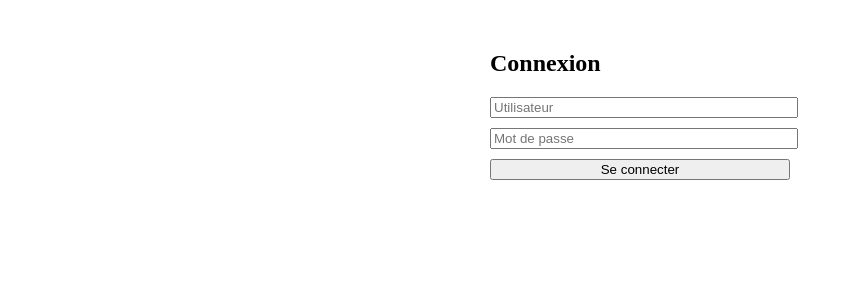
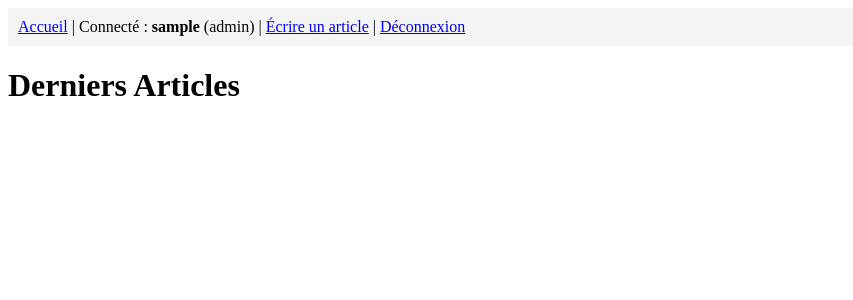
Before and after one commit to raynaldlao/Blog_Comment, a Flask app: page / in a window 1280 px wide. Shown: the top 300 px of the page, without its empty margins (0-853 px from the left). Run offline with Flask 3, Linux system fonts and the light colour scheme; the visitor is signed in with stand-in values (Sample User, id 1).

Commit message:
Manage articles, comments and replies :
+ Replaced the old login‑based home page with a new homepage displaying the list of blog articles, and added a dedicated tab to access the login page.

+ Updated role permissions so admins and authors can create, read and update articles, while users and non‑authenticated visitors have read‑only access.

+ Admins can delete all articles, while authors can only delete their own articles.

+ All authenticated roles can post comments, and the admin can delete any comment.

```diff
--- a/app/__init__.py
+++ b/app/__init__.py
@@ -3,6 +3,7 @@ import sys
 
 from flask import Flask
 
+from app.controllers.article import article_bp
 from app.controllers.login import login_bp
 from configurations.configuration_variables import env_vars
 
@@ -14,4 +15,5 @@ def initialize_flask_application():
     else:
         app.secret_key = env_vars.secret_key
     app.register_blueprint(login_bp)
+    app.register_blueprint(article_bp)
     return app
--- /dev/null
+++ b/app/controllers/article.py
@@ -0,0 +1,107 @@
+from flask import Blueprint, flash, redirect, render_template, request, session, url_for
+from sqlalchemy import select
+from sqlalchemy.orm import Session
+
+from app.models import Article, Comment
+from database.database_setup import database_engine
+
+article_bp = Blueprint("article", __name__)
+
+@article_bp.route("/")
+def list_articles():
+    with Session(database_engine) as db_session:
+        query = select(Article).order_by(Article.article_published_at.desc())
+        articles = db_session.execute(query).scalars().all()
+        return render_template("index.html", articles=articles)
+
+@article_bp.route("/article/<int:article_id>")
+def view_article(article_id):
+    with Session(database_engine) as db_session:
+        article = db_session.get(Article, article_id)
+        if not article:
+            flash("Article not found.")
+            return redirect(url_for("article.list_articles"))
+        return render_template("article_detail.html", article=article)
+
+@article_bp.route("/article/<int:article_id>/edit", methods=["GET", "POST"])
+def edit_article(article_id):
+    if session.get("role") not in ["admin", "author"]:
+        flash("Access restricted.")
+        return redirect(url_for("article.list_articles"))
+    with Session(database_engine) as db_session:
+        article = db_session.get(Article, article_id)
+        if not article or article.article_author_id != session.get("user_id"):
+            flash("You can only edit your own articles.")
+            return redirect(url_for("article.list_articles"))
+        if request.method == "POST":
+            article.article_title = request.form.get("title")
+            article.article_content = request.form.get("content")
+            db_session.commit()
+            flash("Article updated successfully!")
+            return redirect(url_for("article.view_article", article_id=article_id))
+        return render_template("article_form.html", article=article)
+
+@article_bp.route("/article/<int:article_id>/delete")
+def delete_article(article_id):
+    if session.get("role") not in ["admin", "author"]:
+        flash("Permission denied.")
+        return redirect(url_for("article.list_articles"))
+    with Session(database_engine) as db_session:
+        article = db_session.get(Article, article_id)
+        if article:
+            if article.article_author_id == session.get("user_id") or session.get("role") == "admin":
+                db_session.delete(article)
+                db_session.commit()
+                flash("Article deleted.")
+            else:
+                flash("Permission denied.")
+    return redirect(url_for("article.list_articles"))
+
+@article_bp.route("/article/new", methods=["GET", "POST"])
+def create_article():
+    if session.get("role") not in ["admin", "author"]:
+        flash("Access restricted.")
+        return redirect(url_for("article.list_articles"))
+    if request.method == "POST":
+        with Session(database_engine) as db_session:
+            new_art = Article(
+                article_title=request.form.get("title"),
+                article_content=request.form.get("content"),
+                article_author_id=session["user_id"]
+            )
+            db_session.add(new_art)
+            db_session.commit()
+            flash("Article published!")
+            return redirect(url_for("article.list_articles"))
+    return render_template("article_form.html", article=None)
+
+@article_bp.route("/article/<int:article_id>/comment", methods=["POST"])
+def post_comment(article_id):
+    if "user_id" not in session:
+        flash("Log in to comment.")
+        return redirect(url_for("auth.render_login_page"))
+    with Session(database_engine) as db_session:
+        new_comment = Comment(
+            comment_article_id=article_id,
+            comment_written_account_id=session["user_id"],
+            comment_content=request.form.get("content"),
+            comment_reply_to=int(request.form.get("reply_to")) if request.form.get("reply_to") else None
+        )
+        db_session.add(new_comment)
+        db_session.commit()
+    return redirect(url_for("article.view_article", article_id=article_id))
+
+@article_bp.route("/comment/<int:comment_id>/delete")
+def delete_comment(comment_id):
+    if session.get("role") != "admin":
+        flash("Only admins can delete comments.")
+        return redirect(request.referrer or url_for("article.list_articles"))
+    with Session(database_engine) as db_session:
+        comment = db_session.get(Comment, comment_id)
+        if comment:
+            article_id = comment.comment_article_id
+            db_session.delete(comment)
+            db_session.commit()
+            flash("Comment deleted.")
+            return redirect(url_for("article.view_article", article_id=article_id))
+    return redirect(url_for("article.list_articles"))
--- a/app/controllers/login.py
+++ b/app/controllers/login.py
@@ -6,10 +6,9 @@ from database.database_setup import database_engine
 
 login_bp = Blueprint("auth", __name__)
 
-@login_bp.route("/")
+@login_bp.route("/login-page")
 def render_login_page():
     return render_template("login.html")
-
 
 @login_bp.route("/login", methods=["POST"])
 def login_authentication():
@@ -21,24 +20,13 @@ def login_authentication():
         if user:
             session["user_id"] = user.account_id
             session["username"] = user.account_username
-            return redirect(url_for("auth.dashboard"))
+            session["role"] = user.account_role
+            return redirect(url_for("article.list_articles"))
 
         flash("Incorrect username or password.")
         return redirect(url_for("auth.render_login_page"))
 
-
-@login_bp.route("/dashboard")
-def dashboard():
-    if "user_id" not in session:
-        return redirect(url_for("auth.render_login_page"))
-
-    return (
-        f"<h1>Welcome {session['username']}</h1>"
-        "<a href='/logout'>Logout</a>"
-    )
-
-
 @login_bp.route("/logout")
 def logout():
     session.clear()
-    return redirect(url_for("auth.render_login_page"))
+    return redirect(url_for("article.list_articles"))
--- /dev/null
+++ b/app/templates/index.html
@@ -0,0 +1,32 @@
+<!DOCTYPE html>
+<html>
+<head><title>Accueil Blog</title></head>
+<body>
+    <nav style="background: #f4f4f4; padding: 10px;">
+        <a href="{{ url_for('article.list_articles') }}">Accueil</a> |
+        {% if session['user_id'] %}
+            Connecté : <strong>{{ session['username'] }}</strong> ({{ session['role'] }}) |
+            {% if session['role'] in ['admin', 'author'] %}
+                <a href="{{ url_for('article.create_article') }}">Écrire un article</a> |
+            {% endif %}
+            <a href="{{ url_for('auth.logout') }}">Déconnexion</a>
+        {% else %}
+            <a href="{{ url_for('auth.render_login_page') }}">🔑 Connexion</a>
+        {% endif %}
+    </nav>
+    {% with messages = get_flashed_messages() %}
+      {% if messages %}{% for m in messages %}<p style="color:red">{{m}}</p>{% endfor %}{% endif %}
+    {% endwith %}
+    <h1>Derniers Articles</h1>
+    {% for article in articles %}
+        <div style="border-bottom: 1px solid #ccc; margin-bottom: 20px;">
+            <h3>{{ article.article_title }}</h3>
+            <p><small>Par {{ article.article_author.account_username }}</small></p>
+            <a href="{{ url_for('article.view_article', article_id=article.article_id) }}">Lire l'article</a>
+            {% if session['role'] == 'admin' or session['user_id'] == article.article_author_id %}
+                | <a href="{{ url_for('article.delete_article', article_id=article.article_id) }}" style="color:red" onclick="return confirm('Supprimer cet article ?')">Supprimer</a>
+            {% endif %}
+        </div>
+    {% endfor %}
+</body>
+</html>
--- a/app/templates/login.html
+++ b/app/templates/login.html
@@ -6,10 +6,14 @@
   <body>
     <div style="width: 300px; margin: 50px auto">
       <h2>Connexion</h2>
-      {% with messages = get_flashed_messages() %} {% if messages %}
-      <p style="color: red">{{ messages[0] }}</p>
-      {% endif %} {% endwith %}
-      <form action="/login" method="POST">
+
+      {% with messages = get_flashed_messages() %}
+        {% if messages %}
+          <p style="color: red">{{ messages[0] }}</p>
+        {% endif %}
+      {% endwith %}
+
+      <form action="{{ url_for('auth.login_authentication') }}" method="POST">
         <input
           type="text"
           name="username"
@@ -26,6 +30,10 @@
         />
         <button type="submit" style="width: 100%">Se connecter</button>
       </form>
+
+      <p style="text-align: center; margin-top: 20px;">
+        <a href="{{ url_for('article.list_articles') }}">Retour à l'accueil</a>
+      </p>
     </div>
   </body>
 </html>
```
Also changed, not shown: app/templates/article_detail.html (added, +55 -0 lines), app/templates/article_form.html (added, +14 -0 lines).
